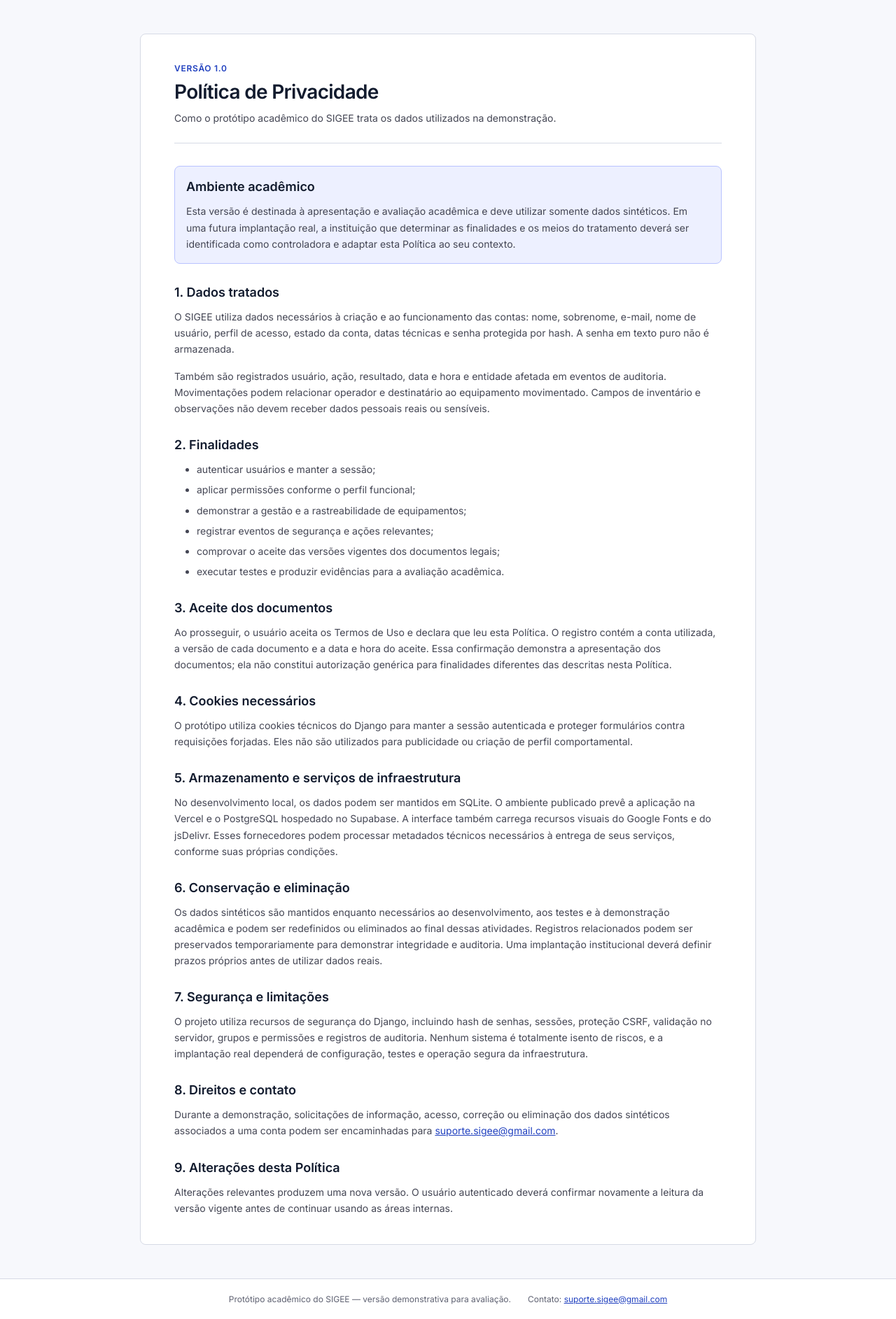
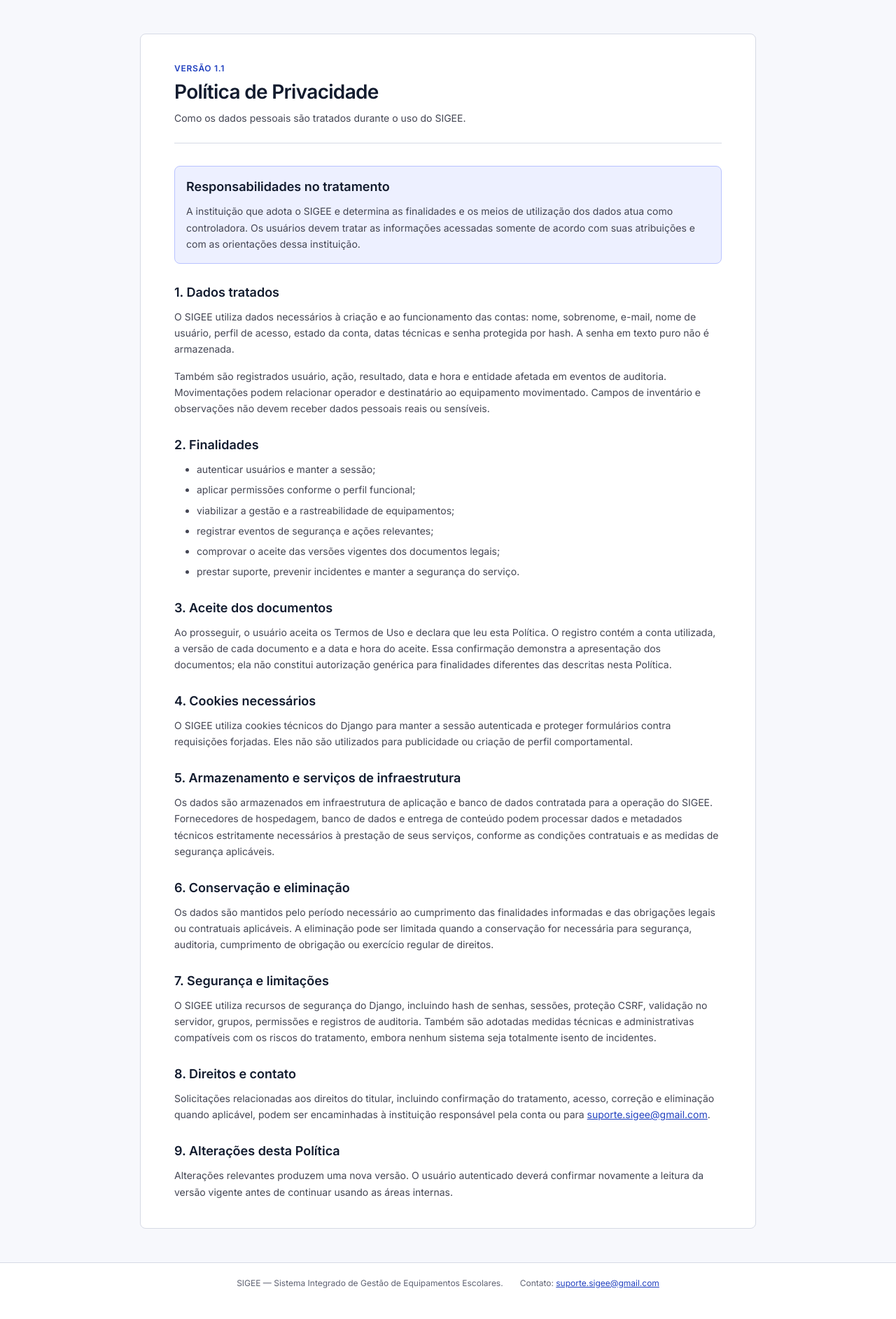
Before and after one commit to PietroNozella/SIGEE, a Django app: page /politica-de-privacidade/ in a window 1280 px wide. Shown: the part 72-1957 px from the top of the page at 70% size. After the commit the page ends 1913 px from the top, so only its background shows below. Run offline with Django 5.2, Linux system fonts and the light colour scheme; parts of the project's set-up code (start-up, migrations or seed data) failed here and were passed over.

Commit message:
docs: apresentar documentos legais como produto

```diff
--- a/config/settings.py
+++ b/config/settings.py
@@ -155,8 +155,8 @@ LOGIN_URL = "login"
 LOGIN_REDIRECT_URL = "inventario:equipamento_lista"
 LOGOUT_REDIRECT_URL = "login"
 
-TERMOS_USO_VERSAO = "1.0"
-POLITICA_PRIVACIDADE_VERSAO = "1.0"
+TERMOS_USO_VERSAO = "1.1"
+POLITICA_PRIVACIDADE_VERSAO = "1.1"
 CONTATO_PRIVACIDADE = os.getenv(
     "SIGEE_CONTATO_PRIVACIDADE",
     "suporte.sigee@gmail.com",
--- a/templates/legal/base_publica.html
+++ b/templates/legal/base_publica.html
@@ -43,7 +43,7 @@
     </main>
 
     <footer class="legal-footer">
-        <p>Protótipo acadêmico do SIGEE — versão demonstrativa para avaliação.</p>
+        <p>SIGEE — Sistema Integrado de Gestão de Equipamentos Escolares.</p>
         <p>Contato: <a href="mailto:{{ contato_privacidade }}">{{ contato_privacidade }}</a></p>
     </footer>
 </body>
--- a/templates/legal/politica_privacidade.html
+++ b/templates/legal/politica_privacidade.html
@@ -7,12 +7,12 @@
     <header class="legal-document-header">
         <span class="legal-eyebrow">Versão {{ versao_privacidade }}</span>
         <h1 id="legal-title">Política de Privacidade</h1>
-        <p>Como o protótipo acadêmico do SIGEE trata os dados utilizados na demonstração.</p>
+        <p>Como os dados pessoais são tratados durante o uso do SIGEE.</p>
     </header>
 
-    <section class="legal-notice" aria-labelledby="prototype-notice-title">
-        <h2 id="prototype-notice-title">Ambiente acadêmico</h2>
-        <p>Esta versão é destinada à apresentação e avaliação acadêmica e deve utilizar somente dados sintéticos. Em uma futura implantação real, a instituição que determinar as finalidades e os meios do tratamento deverá ser identificada como controladora e adaptar esta Política ao seu contexto.</p>
+    <section class="legal-notice" aria-labelledby="privacy-notice-title">
+        <h2 id="privacy-notice-title">Responsabilidades no tratamento</h2>
+        <p>A instituição que adota o SIGEE e determina as finalidades e os meios de utilização dos dados atua como controladora. Os usuários devem tratar as informações acessadas somente de acordo com suas atribuições e com as orientações dessa instituição.</p>
     </section>
 
     <section>
@@ -26,10 +26,10 @@
         <ul>
             <li>autenticar usuários e manter a sessão;</li>
             <li>aplicar permissões conforme o perfil funcional;</li>
-            <li>demonstrar a gestão e a rastreabilidade de equipamentos;</li>
+            <li>viabilizar a gestão e a rastreabilidade de equipamentos;</li>
             <li>registrar eventos de segurança e ações relevantes;</li>
             <li>comprovar o aceite das versões vigentes dos documentos legais;</li>
-            <li>executar testes e produzir evidências para a avaliação acadêmica.</li>
+            <li>prestar suporte, prevenir incidentes e manter a segurança do serviço.</li>
         </ul>
     </section>
 
@@ -40,27 +40,27 @@
 
     <section>
         <h2>4. Cookies necessários</h2>
-        <p>O protótipo utiliza cookies técnicos do Django para manter a sessão autenticada e proteger formulários contra requisições forjadas. Eles não são utilizados para publicidade ou criação de perfil comportamental.</p>
+        <p>O SIGEE utiliza cookies técnicos do Django para manter a sessão autenticada e proteger formulários contra requisições forjadas. Eles não são utilizados para publicidade ou criação de perfil comportamental.</p>
     </section>
 
     <section>
         <h2>5. Armazenamento e serviços de infraestrutura</h2>
-        <p>No desenvolvimento local, os dados podem ser mantidos em SQLite. O ambiente publicado prevê a aplicação na Vercel e o PostgreSQL hospedado no Supabase. A interface também carrega recursos visuais do Google Fonts e do jsDelivr. Esses fornecedores podem processar metadados técnicos necessários à entrega de seus serviços, conforme suas próprias condições.</p>
+        <p>Os dados são armazenados em infraestrutura de aplicação e banco de dados contratada para a operação do SIGEE. Fornecedores de hospedagem, banco de dados e entrega de conteúdo podem processar dados e metadados técnicos estritamente necessários à prestação de seus serviços, conforme as condições contratuais e as medidas de segurança aplicáveis.</p>
     </section>
 
     <section>
         <h2>6. Conservação e eliminação</h2>
-        <p>Os dados sintéticos são mantidos enquanto necessários ao desenvolvimento, aos testes e à demonstração acadêmica e podem ser redefinidos ou eliminados ao final dessas atividades. Registros relacionados podem ser preservados temporariamente para demonstrar integridade e auditoria. Uma implantação institucional deverá definir prazos próprios antes de utilizar dados reais.</p>
+        <p>Os dados são mantidos pelo período necessário ao cumprimento das finalidades informadas e das obrigações legais ou contratuais aplicáveis. A eliminação pode ser limitada quando a conservação for necessária para segurança, auditoria, cumprimento de obrigação ou exercício regular de direitos.</p>
     </section>
 
     <section>
         <h2>7. Segurança e limitações</h2>
-        <p>O projeto utiliza recursos de segurança do Django, incluindo hash de senhas, sessões, proteção CSRF, validação no servidor, grupos e permissões e registros de auditoria. Nenhum sistema é totalmente isento de riscos, e a implantação real dependerá de configuração, testes e operação segura da infraestrutura.</p>
+        <p>O SIGEE utiliza recursos de segurança do Django, incluindo hash de senhas, sessões, proteção CSRF, validação no servidor, grupos, permissões e registros de auditoria. Também são adotadas medidas técnicas e administrativas compatíveis com os riscos do tratamento, embora nenhum sistema seja totalmente isento de incidentes.</p>
     </section>
 
     <section>
         <h2>8. Direitos e contato</h2>
-        <p>Durante a demonstração, solicitações de informação, acesso, correção ou eliminação dos dados sintéticos associados a uma conta podem ser encaminhadas para <a href="mailto:{{ contato_privacidade }}">{{ contato_privacidade }}</a>.</p>
+        <p>Solicitações relacionadas aos direitos do titular, incluindo confirmação do tratamento, acesso, correção e eliminação quando aplicável, podem ser encaminhadas à instituição responsável pela conta ou para <a href="mailto:{{ contato_privacidade }}">{{ contato_privacidade }}</a>.</p>
     </section>
 
     <section>
```
Also changed, not shown: docs/arquitetura-do-sistema.md (+2 -2 lines), docs/auditoria.md (+2 -2 lines), docs/requisitos-nao-funcionais.md (+4 -4 lines), legal/tests.py (+5 -5 lines), templates/legal/termos_de_uso.html (+10 -10 lines), README.md.
